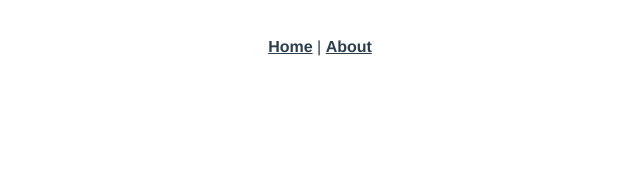
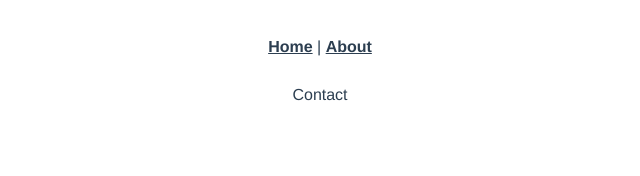
Before and after one commit to lapinRagnar/vue3-coktail, a Vue app: page /contact in a window 1280 px wide. Before the commit this address had no page. Shown: the top 176 px of the page, without its empty margins (320-960 px from the left). Built offline with nearby package versions, Linux system fonts and the light colour scheme.

Commit message:
pages public

```diff
--- a/src/router/index.js
+++ b/src/router/index.js
@@ -1,20 +1,38 @@
 import { createRouter, createWebHistory } from 'vue-router'
-import HomeView from '../views/HomeView.vue'
+
+import Home from '@/views/public/Home.vue'
+import Coktail from '@/views/public/Cocktail.vue'
+import Contact from '@/views/public/Contact.vue'
+import NotFound from '@/views/public/NotFound.vue'
 
 const routes = [
   {
     path: '/',
     name: 'home',
-    component: HomeView
+    component: Home
   },
   {
-    path: '/about',
-    name: 'about',
-    // route level code-splitting
-    // this generates a separate chunk (about.[hash].js) for this route
-    // which is lazy-loaded when the route is visited.
-    component: () => import(/* webpackChunkName: "about" */ '../views/AboutView.vue')
+    path: '/coktail',
+    name: 'Cocktails',
+    component: Coktail
+  },
+  {
+    path: '/contact',
+    name: 'Contact',
+    component: Contact
+  },
+  {
+    path: '/:pathMatch(.*)*',
+    component: NotFound
   }
+  // {
+  //   path: '/about',
+  //   name: 'about',
+  //   // route level code-splitting
+  //   // this generates a separate chunk (about.[hash].js) for this route
+  //   // which is lazy-loaded when the route is visited.
+  //   component: () => import(/* webpackChunkName: "about" */ '../views/AboutView.vue')
+  // }
 ]
 
 const router = createRouter({
--- /dev/null
+++ b/src/views/public/Cocktail.vue
@@ -0,0 +1,14 @@
+<template>
+  <div>cocktail</div>
+</template>
+
+<script>
+export default {
+  name: 'Coktail'
+
+}
+</script>
+
+<style>
+
+</style>
--- /dev/null
+++ b/src/views/public/Contact.vue
@@ -0,0 +1,14 @@
+<template>
+  <div>Contact</div>
+</template>
+
+<script>
+export default {
+  name: 'Contact'
+
+}
+</script>
+
+<style>
+
+</style>
--- /dev/null
+++ b/src/views/public/Home.vue
@@ -0,0 +1,14 @@
+<template>
+  <div>home</div>
+</template>
+
+<script>
+export default {
+  name: 'Home'
+
+}
+</script>
+
+<style>
+
+</style>
--- /dev/null
+++ b/src/views/public/NotFound.vue
@@ -0,0 +1,14 @@
+<template>
+  <div>Not found</div>
+</template>
+
+<script>
+export default {
+  name: 'NotFound'
+
+}
+</script>
+
+<style>
+
+</style>
```
